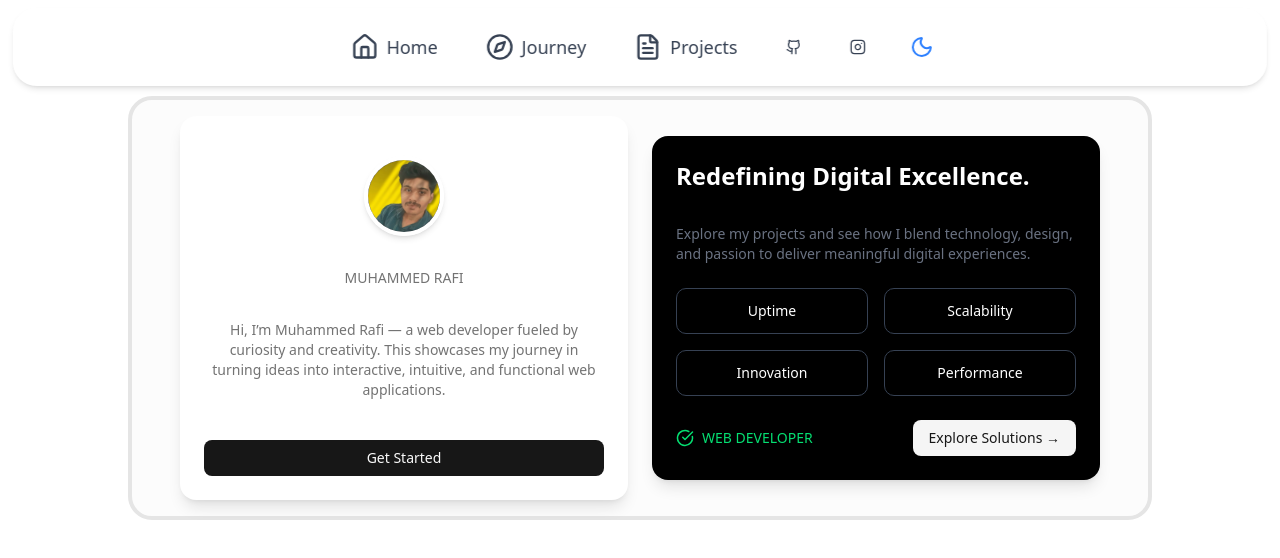
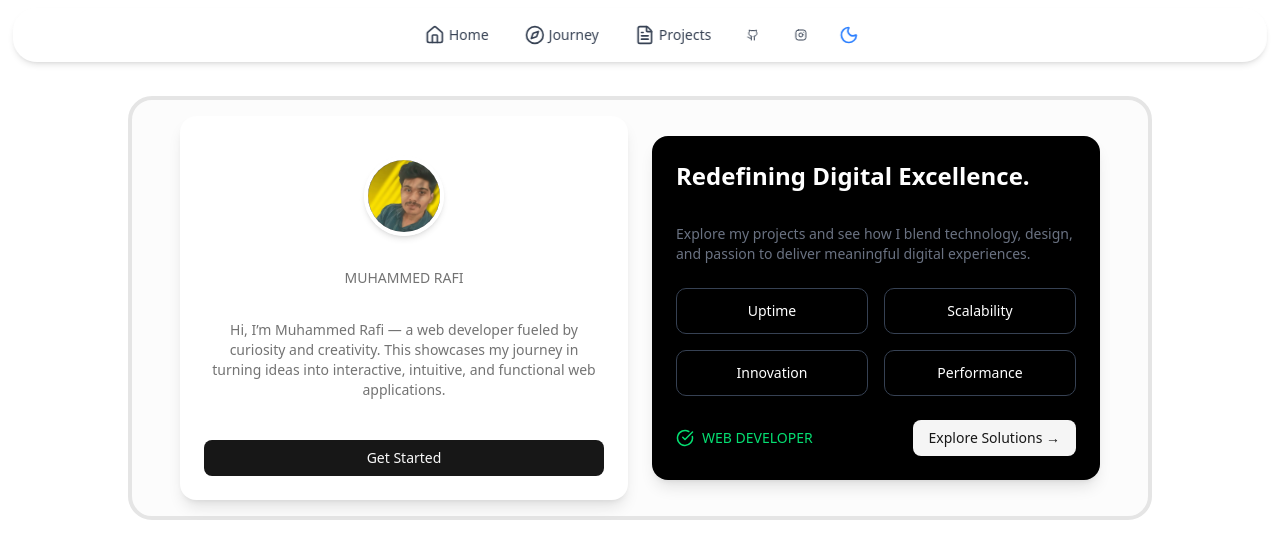
Before and after one commit to muhammedrafii/personalwebsite, a Next.js app: page / in a window 1280 px wide. Shown: the top 558 px of the page. Built offline with nearby package versions, Linux system fonts and the light colour scheme.

Commit message:
Update hover-gradient-navbar.tsx
new

```diff
--- a/components/ruixen/hover-gradient-navbar.tsx
+++ b/components/ruixen/hover-gradient-navbar.tsx
@@ -23,12 +23,12 @@ interface MenuItem {
 
 // Removed Connect
 const menuItems: MenuItem[] = [
-  { icon: <Home className="w-5 h-5 md:w-6 md:h-6 lg:w-7 lg:h-7" />, label: "Home", href: "/" },
-  { icon: <Compass className="w-5 h-5 md:w-6 md:h-6 lg:w-7 lg:h-7" />, label: "Journey", href: "/journey" },
-  { icon: <FileText className="w-5 h-5 md:w-6 md:h-6 lg:w-7 lg:h-7" />, label: "Projects", href: "/projects" },
-  { icon: <Github className="w-5 h-5 md:w-6 md:h-6 lg:w-7 lg:h-7" />, href: "https://github.com/yourusername", iconOnly: true, isExternal: true },
-  { icon: <Instagram className="w-5 h-5 md:w-6 md:h-6 lg:w-7 lg:h-7" />, href: "https://instagram.com/yourusername", iconOnly: true, isExternal: true },
-  { icon: <Sun className="w-5 h-5 md:w-6 md:h-6 lg:w-7 lg:h-7" />, href: "#theme", isThemeToggler: true },
+  { icon: <Home className="w-4 h-4 md:w-5 md:h-5 lg:w-5 lg:h-5" />, label: "Home", href: "/" },
+  { icon: <Compass className="w-4 h-4 md:w-5 md:h-5 lg:w-5 lg:h-5" />, label: "Journey", href: "/journey" },
+  { icon: <FileText className="w-4 h-4 md:w-5 md:h-5 lg:w-5 lg:h-5" />, label: "Projects", href: "/projects" },
+  { icon: <Github className="w-4 h-4 md:w-5 md:h-5 lg:w-5 lg:h-5" />, href: "https://github.com/yourusername", iconOnly: true, isExternal: true },
+  { icon: <Instagram className="w-4 h-4 md:w-5 md:h-5 lg:w-5 lg:h-5" />, href: "https://instagram.com/yourusername", iconOnly: true, isExternal: true },
+  { icon: <Sun className="w-4 h-4 md:w-5 md:h-5 lg:w-5 lg:h-5" />, href: "#theme", isThemeToggler: true },
 ];
 
 export default function HoverGradientNavBar() {
@@ -53,27 +53,27 @@ export default function HoverGradientNavBar() {
   return (
     <div className="fixed top-2 left-1/2 -translate-x-1/2 w-[98%] z-50">
       <nav className="flex justify-center
-        px-2 py-2 md:px-4 md:py-3 lg:px-6 lg:py-3
+        px-2 py-2 lg:px-3 lg:py-2
         rounded-3xl
-        bg-white/20 dark:bg-black/20
+        bg-white/10 dark:bg-black/10
         backdrop-blur-xl
         border border-white/20 dark:border-black/20
         shadow-md
         overflow-x-auto"
       >
-        <ul className="flex items-center gap-2 md:gap-3 lg:gap-4 min-w-max">
+        <ul className="flex items-center gap-1.5 md:gap-2 lg:gap-3 min-w-max">
           {menuItems.map((item) =>
             item.isThemeToggler ? (
               <button
                 key={item.href}
                 onClick={toggleTheme}
                 className="flex items-center justify-center
-                  w-9 h-9 md:w-10 md:h-10 lg:w-12 lg:h-12
+                  w-7 h-7 md:w-8 md:h-8 lg:w-9 lg:h-9
                   rounded-full
                   hover:scale-110 transition-transform
                   text-blue-500 dark:text-yellow-400"
               >
-                {isDark ? <Sun className="w-5 h-5 lg:w-6 lg:h-6" /> : <Moon className="w-5 h-5 lg:w-6 lg:h-6" />}
+                {isDark ? <Sun className="w-4 h-4 lg:w-5 lg:h-5" /> : <Moon className="w-4 h-4 lg:w-5 lg:h-5" />}
               </button>
             ) : (
               <li key={item.href}>
@@ -83,31 +83,31 @@ export default function HoverGradientNavBar() {
                     target="_blank"
                     rel="noopener noreferrer"
                     className={`flex items-center justify-center
-                      px-2 py-2 md:px-3 md:py-2 lg:px-4 lg:py-3
+                      px-2 py-1.5 md:px-3 md:py-2 lg:px-3 lg:py-2
                       rounded-lg
                       text-gray-700 dark:text-gray-300
                       hover:text-blue-500 dark:hover:text-blue-300
                       transition-all
-                      ${item.iconOnly ? "w-9 h-9 md:w-10 md:h-10 lg:w-12 lg:h-12" : ""}`}
+                      ${item.iconOnly ? "w-7 h-7 md:w-8 md:h-8 lg:w-9 lg:h-9" : ""}`}
                   >
                     {item.icon}
-                    {!item.iconOnly && <span className="ml-2 text-sm md:text-base lg:text-lg">{item.label}</span>}
+                    {!item.iconOnly && <span className="ml-1 text-[10px] md:text-xs lg:text-sm">{item.label}</span>}
                   </a>
                 ) : (
                   <Link
                     href={item.href}
                     className={`flex items-center justify-center
-                      px-2 py-2 md:px-3 md:py-2 lg:px-4 lg:py-3
+                      px-2 py-1.5 md:px-3 md:py-2 lg:px-3 lg:py-2
                       rounded-lg
                       text-gray-700 dark:text-gray-300
                       transition-all
                       ${pathname === item.href
                         ? "bg-white/30 dark:bg-black/30 text-blue-600 dark:text-blue-400"
                         : "hover:text-blue-500 dark:hover:text-blue-300"}
-                      ${item.iconOnly ? "w-9 h-9 md:w-10 md:h-10 lg:w-12 lg:h-12" : ""}`}
+                      ${item.iconOnly ? "w-7 h-7 md:w-8 md:h-8 lg:w-9 lg:h-9" : ""}`}
                   >
                     {item.icon}
-                    {!item.iconOnly && <span className="ml-2 text-sm md:text-base lg:text-lg">{item.label}</span>}
+                    {!item.iconOnly && <span className="ml-1 text-[10px] md:text-xs lg:text-sm">{item.label}</span>}
                   </Link>
                 )}
               </li>
```
